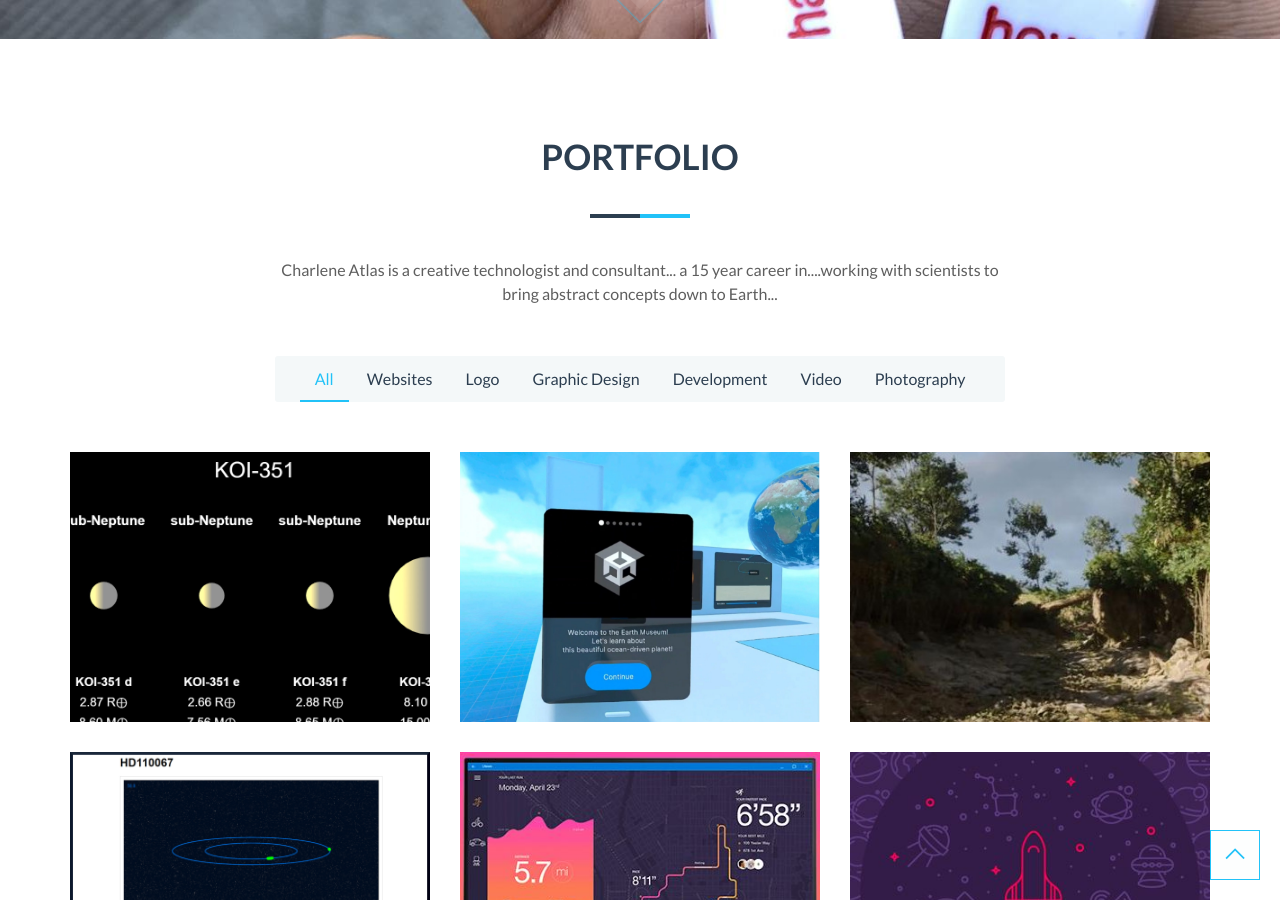
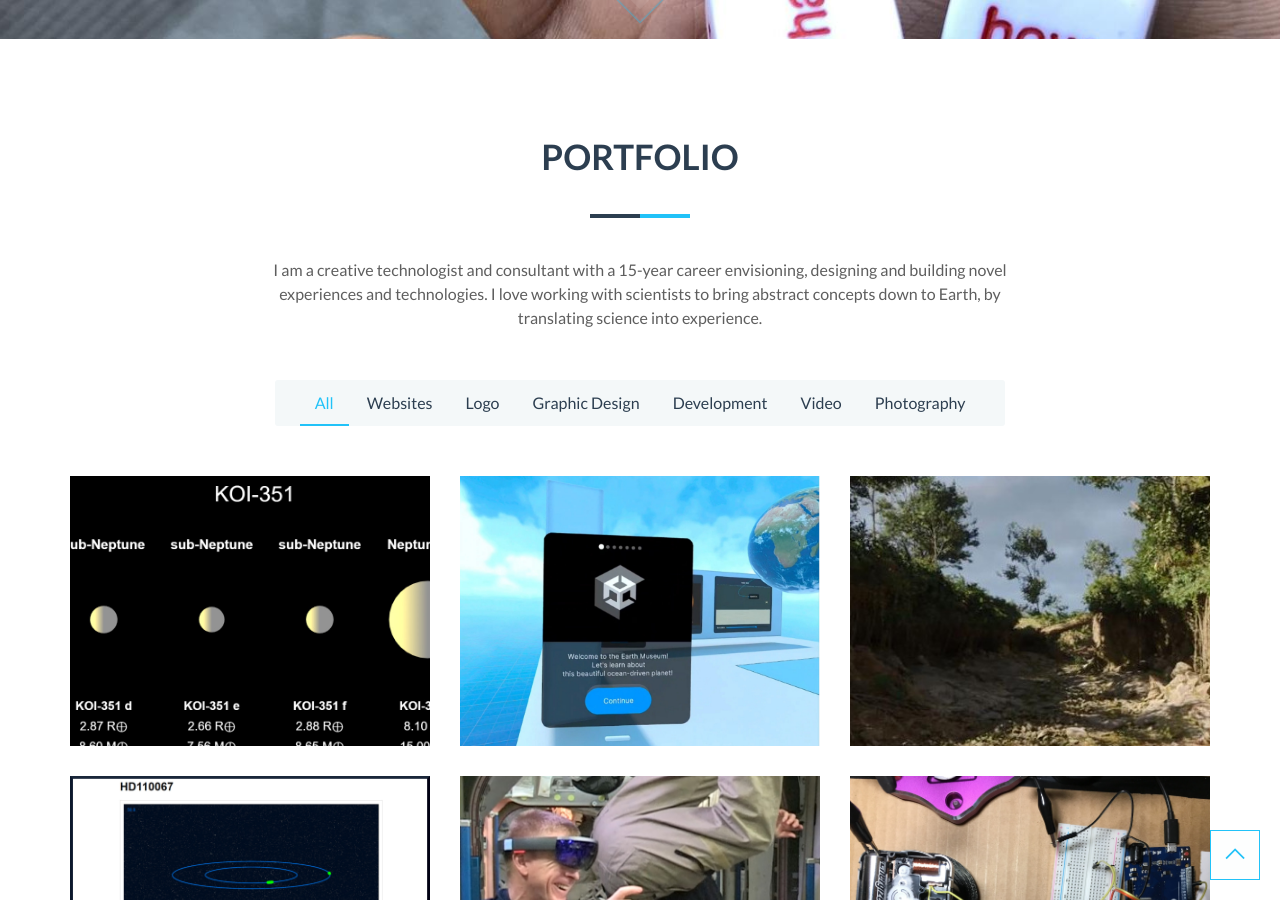
Before and after one commit to charleneatlas/charleneatlasdotcom, a Jekyll site: the page built from index.html, in a window 1280 px wide and 900 px high, scrolled down 861 px. Built offline with Jekyll 4.4.1, drawn with Linux system fonts in a browser that asks for light colours; nearby versions of some CDN libraries.

Commit message:
Added RoboRaid and Music Clock to Portfolio

```diff
--- a/_config.yml
+++ b/_config.yml
@@ -162,7 +162,7 @@ features:
 ############  Portfolio  ############
 #####################################
 portfolio-title: Portfolio
-portfolio-description: Charlene Atlas is a creative technologist and consultant... a 15 year career in....working with scientists to bring abstract concepts down to Earth...
+portfolio-description: I am a creative technologist and consultant with a 15-year career envisioning, designing and building novel experiences and technologies. I love working with scientists to bring abstract concepts down to Earth, by translating science into experience.
 
 #
 # Portfolio Grid
@@ -195,33 +195,15 @@ portfolio:
     url: "https://charleneatlas.github.io/Resonant_Worlds/"
 
   # Portfolio Item
-  - title: S<span class="thin">era</span> Style
+  - title: RoboRaid on the ISS
     categories: [Development, Logo]
     image: img-05.jpg
-    url: "#"
+    url: "https://www.youtube.com/watch?v=eZog_ap1Kmg"
 
   # Portfolio Item
-  - title: S<span class="thin">era</span> Style
+  - title: Music Clock
     categories: [Development, Video]
     image: img-06.jpg
-    url: "#"
-
-  # Portfolio Item
-  - title: S<span class="thin">era</span> Style
-    categories: [Websites, Graphic Design]
-    image: img-07.jpg
-    url: "#"
-
-  # Portfolio Item
-  - title: S<span class="thin">era</span> Style
-    categories: [Websites, Video]
-    image: img-08.jpg
-    url: "#"
-
-  # Portfolio Item
-  - title: S<span class="thin">era</span> Style
-    categories: [Photography, Logo]
-    image: img-09.jpg
     url: "#"
 
 #####################################
```
Also changed, not shown: images/portfolio/img-05.jpg, images/portfolio/img-06.jpg.
